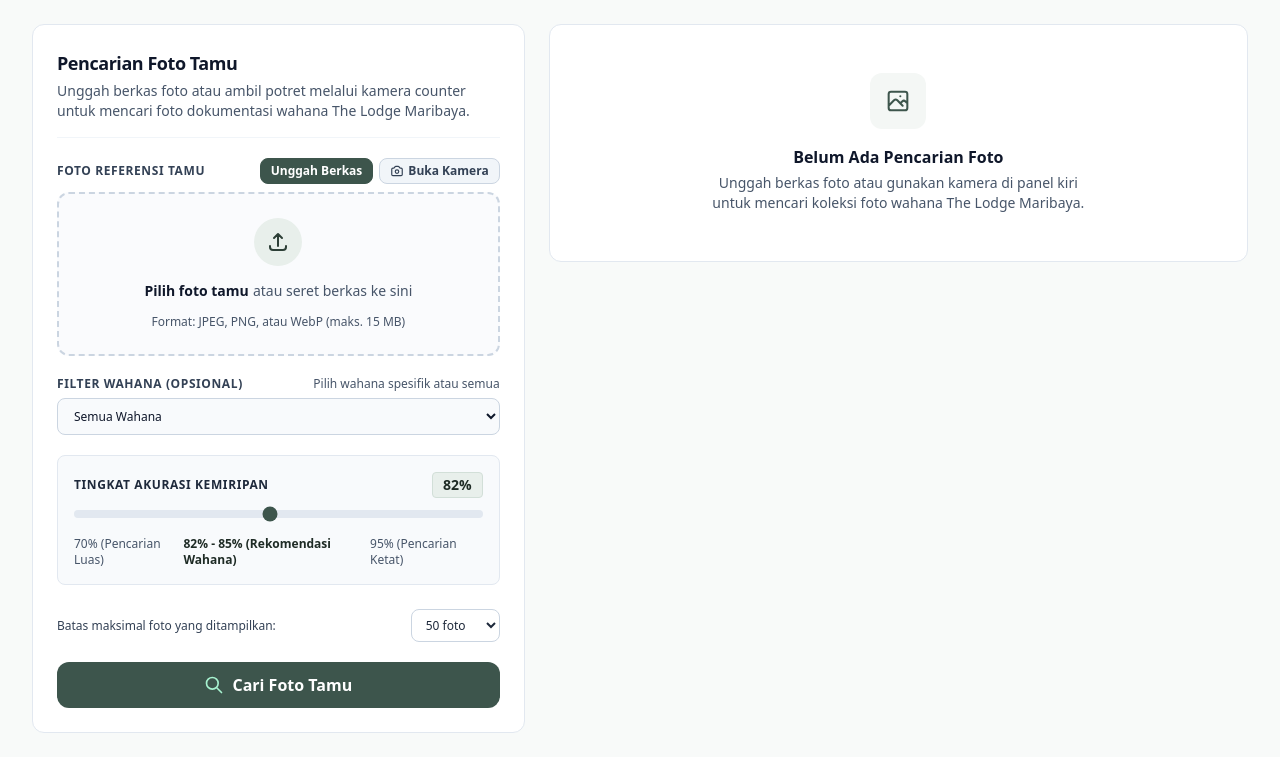
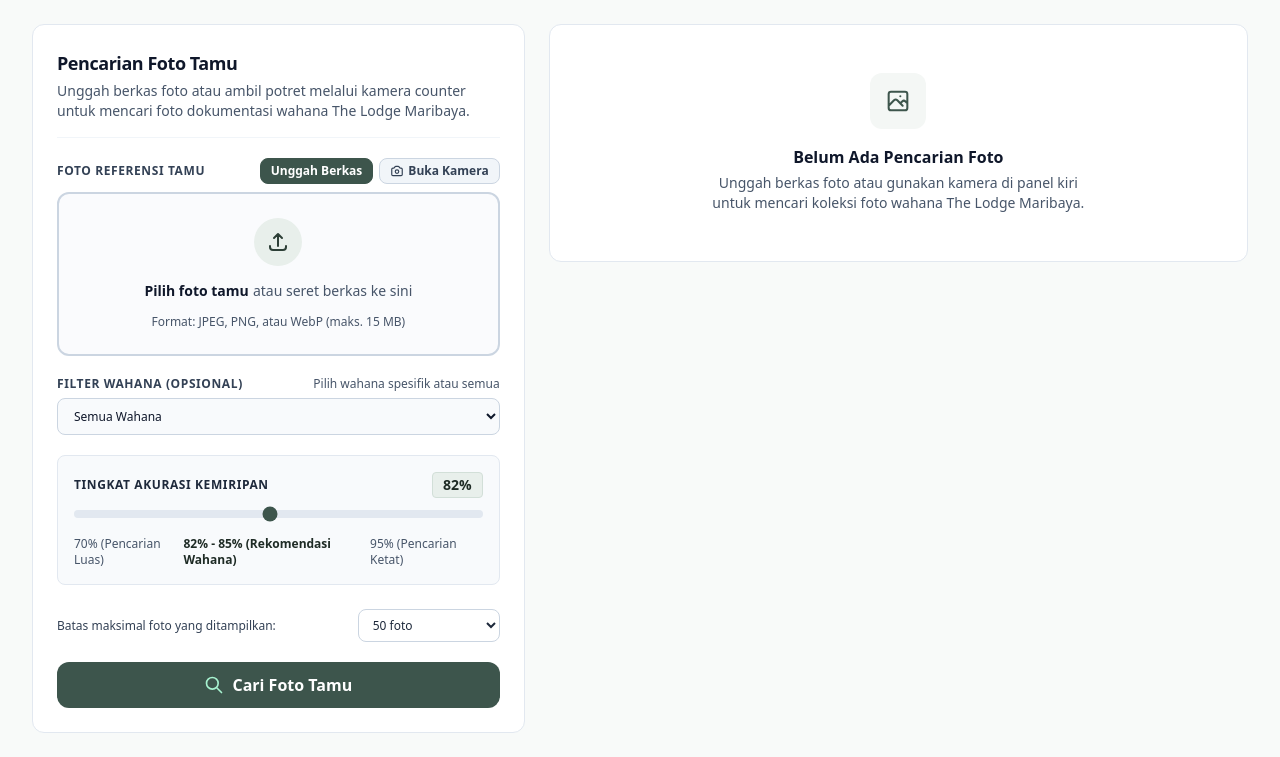
Before and after one commit to herdirudian/photo, a FastAPI app: template templates/index.html in a window 1280 px wide. Shown: the part 65-822 px from the top of the page. Run offline with FastAPI, Linux system fonts and the light colour scheme; the template is opened without the code that fills it, so the values that code supplies are empty; some libraries are stand-ins or nearby versions.

Commit message:
feat(ui): change dropzone border to solid line and add 'Tampilkan Semua' option

```diff
--- a/database.py
+++ b/database.py
@@ -1226,7 +1226,7 @@ class DatabaseManager:
 
             matched_vector_ids = set()
             scores_by_vid = {}
-            k = min(top_k, self.index.ntotal)
+            k = self.index.ntotal if top_k <= 0 else min(top_k, self.index.ntotal)
 
             # Helper to safely compute color boost
             def get_color_boost(db_blob):
--- a/templates/index.html
+++ b/templates/index.html
@@ -461,7 +461,7 @@
                 ondragover="handleDragOver(event)"
                 ondragleave="handleDragLeave(event)"
                 ondrop="handleDrop(event)"
-                class="border-2 border-dashed border-slate-300 hover:border-lodge-600 bg-slate-50/70 hover:bg-lodge-50/40 rounded-xl p-6 text-center cursor-pointer transition relative group focus-ring"
+                class="border-2 border-slate-300 hover:border-lodge-600 bg-slate-50/70 hover:bg-lodge-50/40 rounded-xl p-6 text-center cursor-pointer transition relative group focus-ring"
                 tabindex="0"
                 role="button"
                 aria-label="Area unggah berkas foto tamu"
@@ -577,6 +577,7 @@
                 <option value="25">25 foto</option>
                 <option value="50" selected>50 foto</option>
                 <option value="100">100 foto</option>
+                <option value="0">Tampilkan Semua</option>
               </select>
             </div>
 
```
